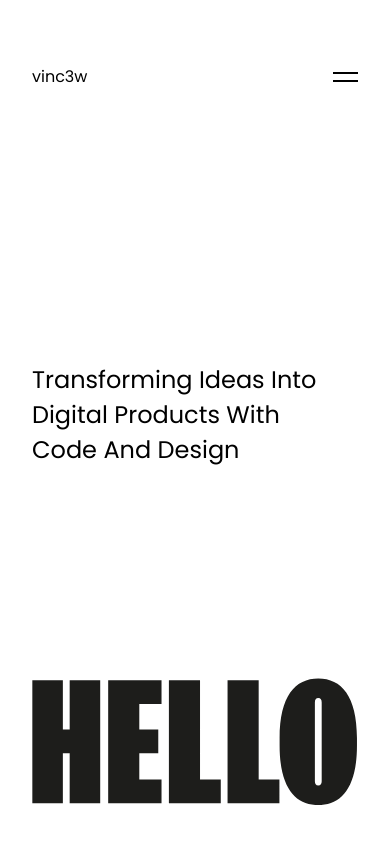
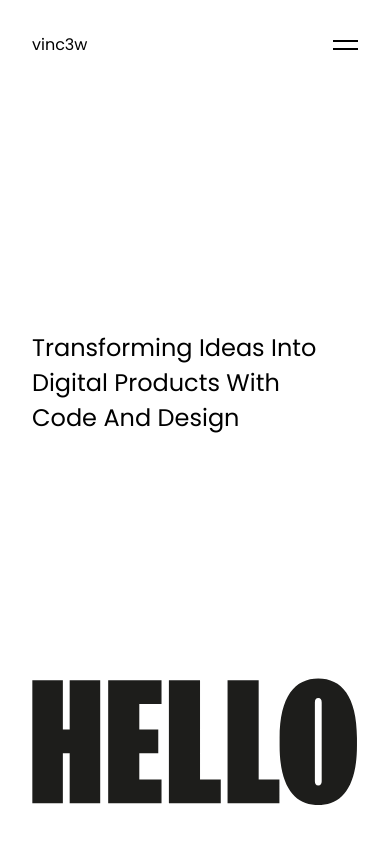
Before and after one commit to vinc3w/vinc3w.github.io, a SvelteKit app: page / in a window 390 px wide. Shown: the top 844 px of the page. Built offline with nearby package versions, Linux system fonts and the light colour scheme.

Commit message:
Change header y padding on mobile

```diff
--- a/src/lib/components/header/Header.svelte
+++ b/src/lib/components/header/Header.svelte
@@ -64,7 +64,7 @@
     display: flex;
     justify-content: space-between;
     align-items: center;
-    padding: 64px var(--x-padding);
+    padding: var(--header-y-padding) var(--x-padding);
     position: fixed;
     top: 0;
     left: 0;
--- a/src/routes/global.css
+++ b/src/routes/global.css
@@ -23,6 +23,7 @@
   --overlay-dark: rgba(0, 0, 0, 0.3);
 
   --x-padding: 128px;
+  --header-y-padding: 64px;
   --header-height: 153px;
   --section-border-radius: 24px;
 }
@@ -30,6 +31,8 @@
 @media (width <= 1500px) {
   :root {
     --x-padding: 64px;
+    --header-y-padding: 32px;
+    --header-height: 89px;
   }
 }
 
```
